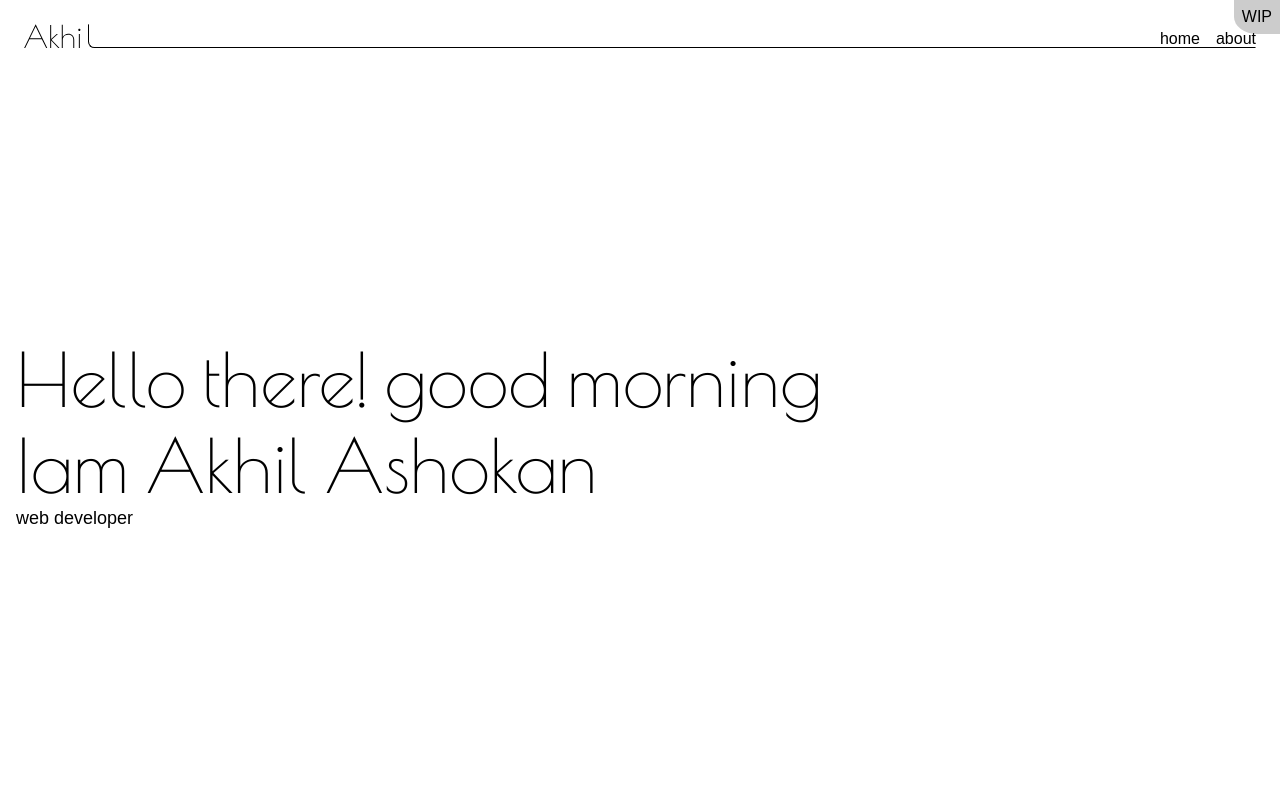
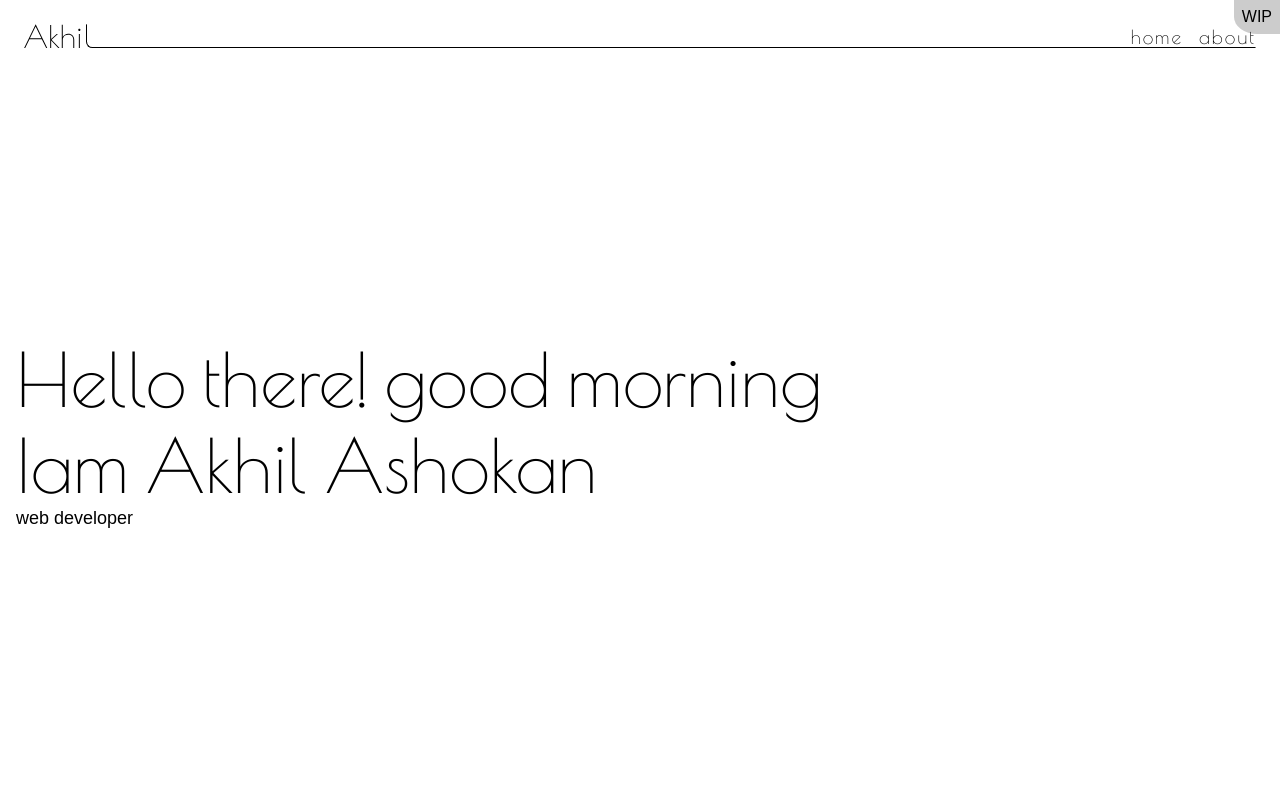
Before and after one commit to akhilashokan/akhilashokan.github.io, a Next.js app: page / in a window 1280 px wide. Shown: the top 800 px of the page. Built offline with nearby package versions, Linux system fonts and the light colour scheme; no server answers.

Commit message:
header menu styles update

```diff
--- a/components/header/header.module.scss
+++ b/components/header/header.module.scss
@@ -2,6 +2,8 @@
     $result: ($value/16)+rem;
     @return $result;
 }
+
+$primaryFont: 'Poiret One', monospace;
 
 .header {
     position: sticky;
@@ -12,9 +14,12 @@
     background-color: rgba($color: #fff, $alpha: .6);
     backdrop-filter: blur(3px);
     z-index: 2;
+    font-family: $primaryFont;
 
     .wrapper {
         display: block;
+        overflow: visible;
+        position: relative;
     }
 }
 
@@ -23,7 +28,7 @@
     position: relative;
     width: 100%;
     display: flex;
-    column-gap: 0.8ch;
+    column-gap: 0.4ch;
 
     &::after {
         content: '';
@@ -57,18 +62,43 @@
     }
 }
 
-
-
 .menu {
     position: absolute;
     right: 0;
     bottom: 0;
     display: flex;
     column-gap: 1rem;
+    font-size: 1.2rem;
+    letter-spacing: .1em;
 
     a {
         text-decoration: none;
         color: #000;
+        position: relative;
+        transition: 0.3s cubic-bezier(0.77, 0, 0.175, 1);
+        z-index: 2;
+
+        &::after {
+            content: '';
+            width: 100%;
+            height: 1rem;
+            background-color: #fff;
+            position: absolute;
+            left: 0;
+            top: 0;
+            z-index: -1;
+            border-radius: 0 0 50% 50%;
+            transition: 0.3s cubic-bezier(0.77, 0, 0.175, 1);
+
+        }
+
+        &:hover {
+            transform: translateY(-50%);
+
+            &::after {
+                height: 3rem;
+            }
+        }
     }
 
     .btn {
--- a/components/header/header.tsx
+++ b/components/header/header.tsx
@@ -3,7 +3,7 @@ import style from "./header.module.scss"
 export default function Header() {
     return (
         <header className={style.header}>
-            <div className="wrapper">
+            <div className={style.wrapper}>
                 <div className={style.logo}>
                     <svg width="132" height="56" viewBox="0 0 132 56" fill="none" xmlns="http://www.w3.org/2000/svg">
                         <path
```
